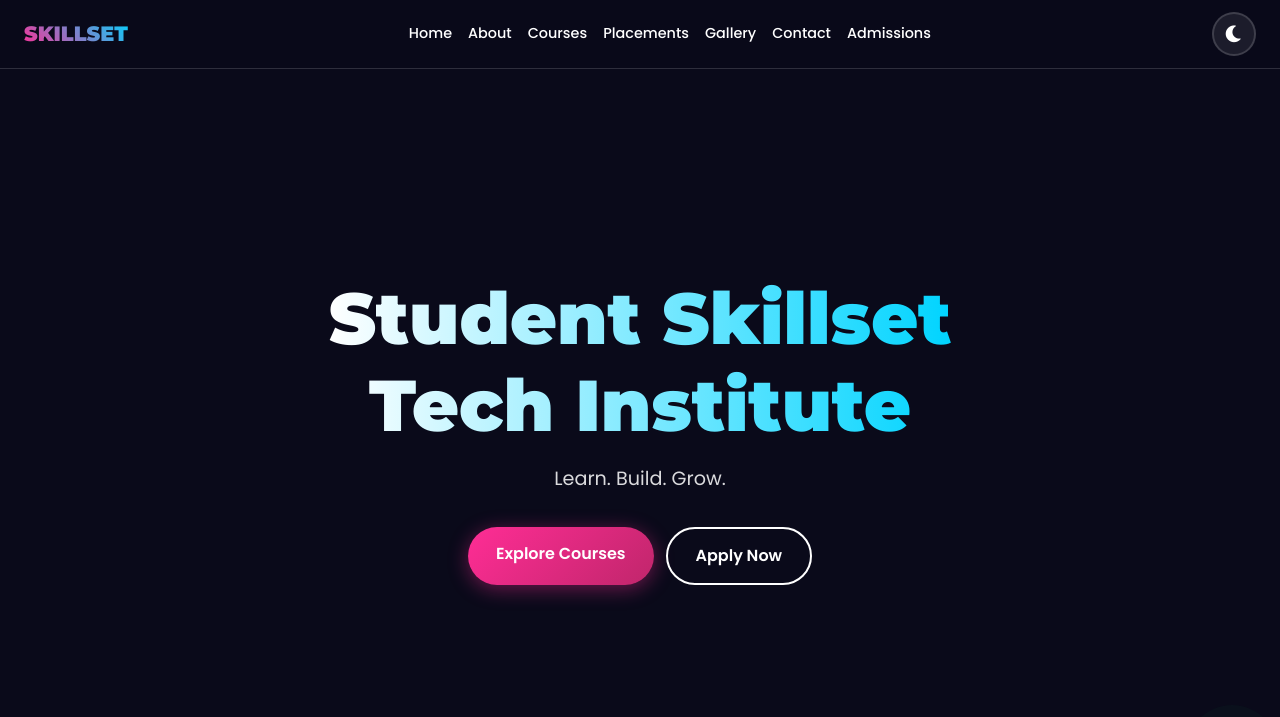
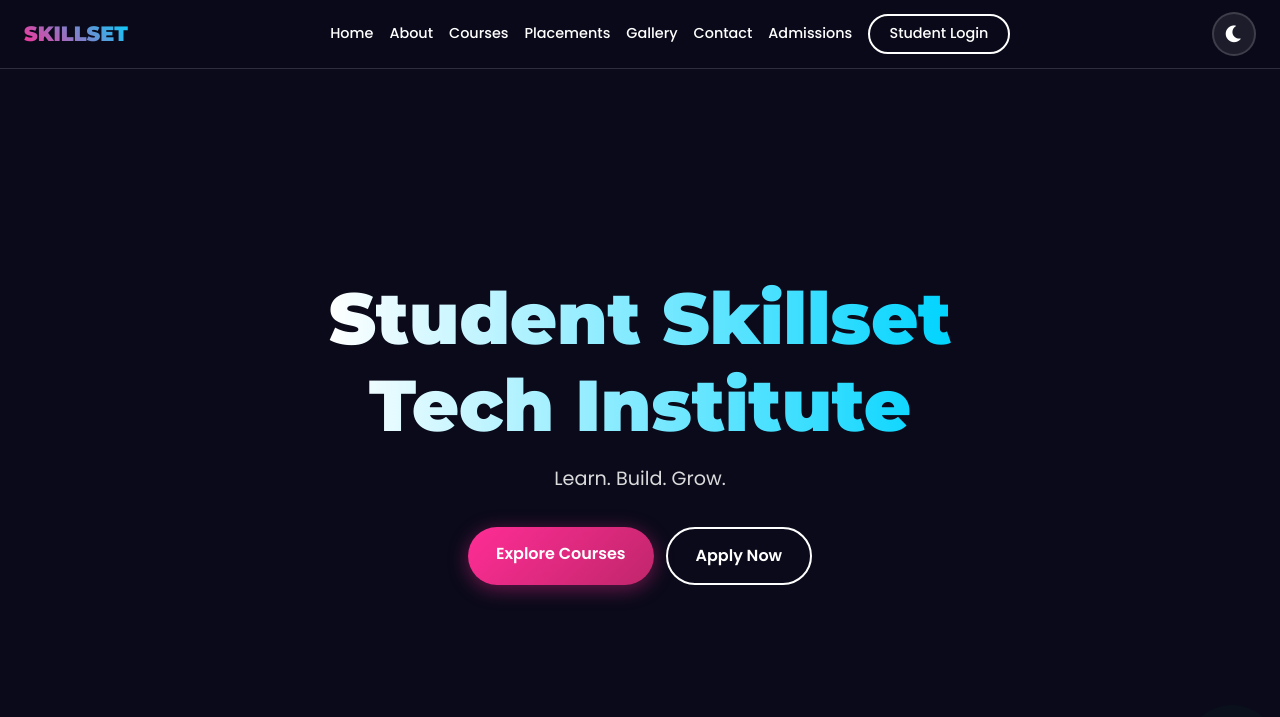
Before and after one commit to patangesomnath52-sketch/student-skillset-tech-institute, a website: page public/index.html in a window 1280 px wide. Shown: the top 717 px of the page. Drawn offline with Linux system fonts and the light colour scheme.

Commit message:
Add student login link to navbar

```diff
--- a/public/index.html
+++ b/public/index.html
@@ -268,6 +268,7 @@
             <a href="gallery.html">Gallery</a>
             <a href="contacts.html">Contact</a>
             <a href="admissions.html">Admissions</a>
+            <a href="login.html" class="btn btn-outline" style="padding:0.4rem 1.2rem;">Student Login</a>
         </div>
 
         <!-- Mobile controls -->
@@ -290,6 +291,7 @@
         <a href="gallery.html">🖼️ Gallery</a>
         <a href="contacts.html">📞 Contact</a>
        <a href="admissions.html">🎓 Admissions</a>
+           <a href="login.html">🔐 Student Login</a>
     </div>
 
     <!-- ===== ADMISSION PANEL ===== -->
```
